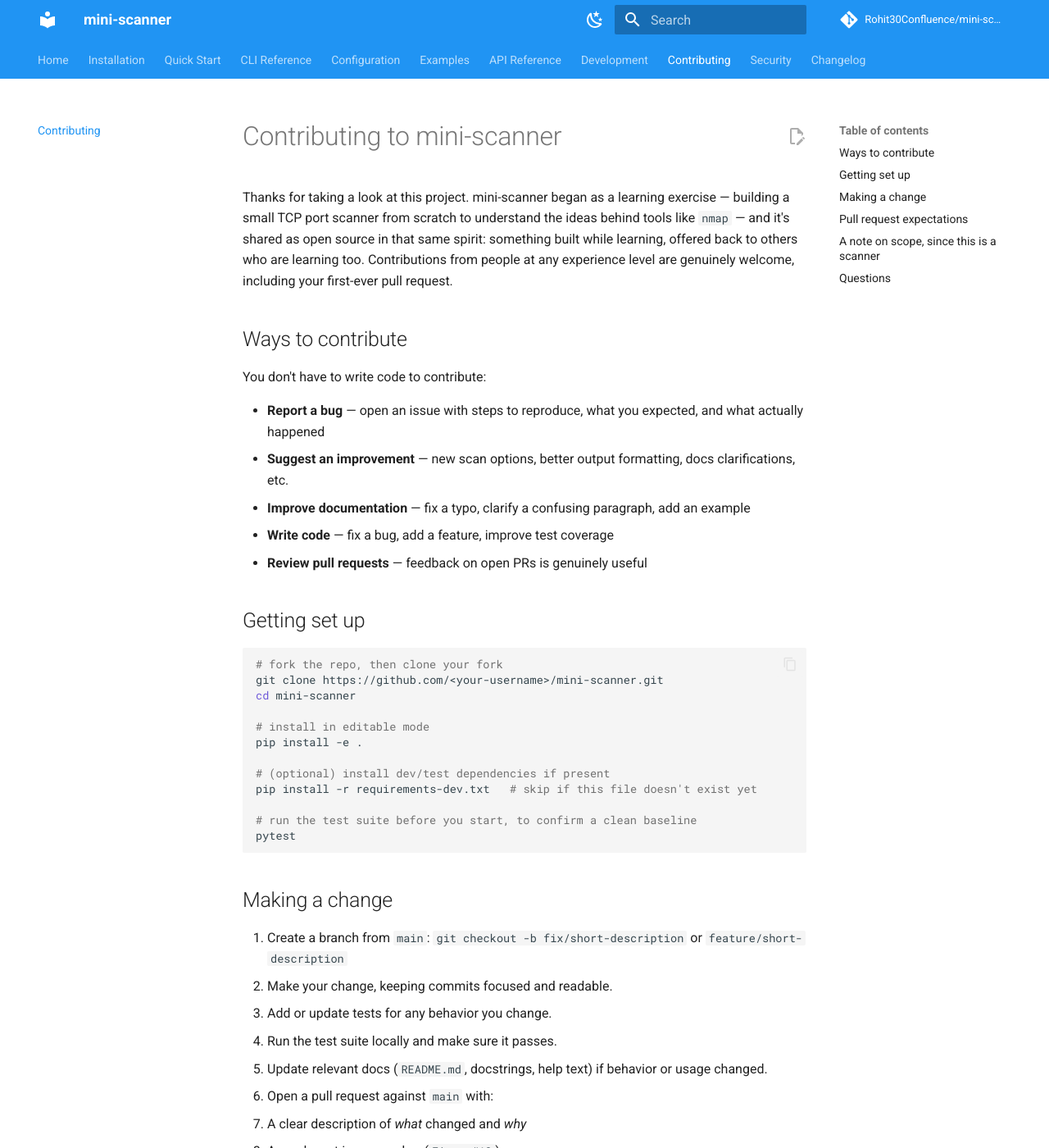
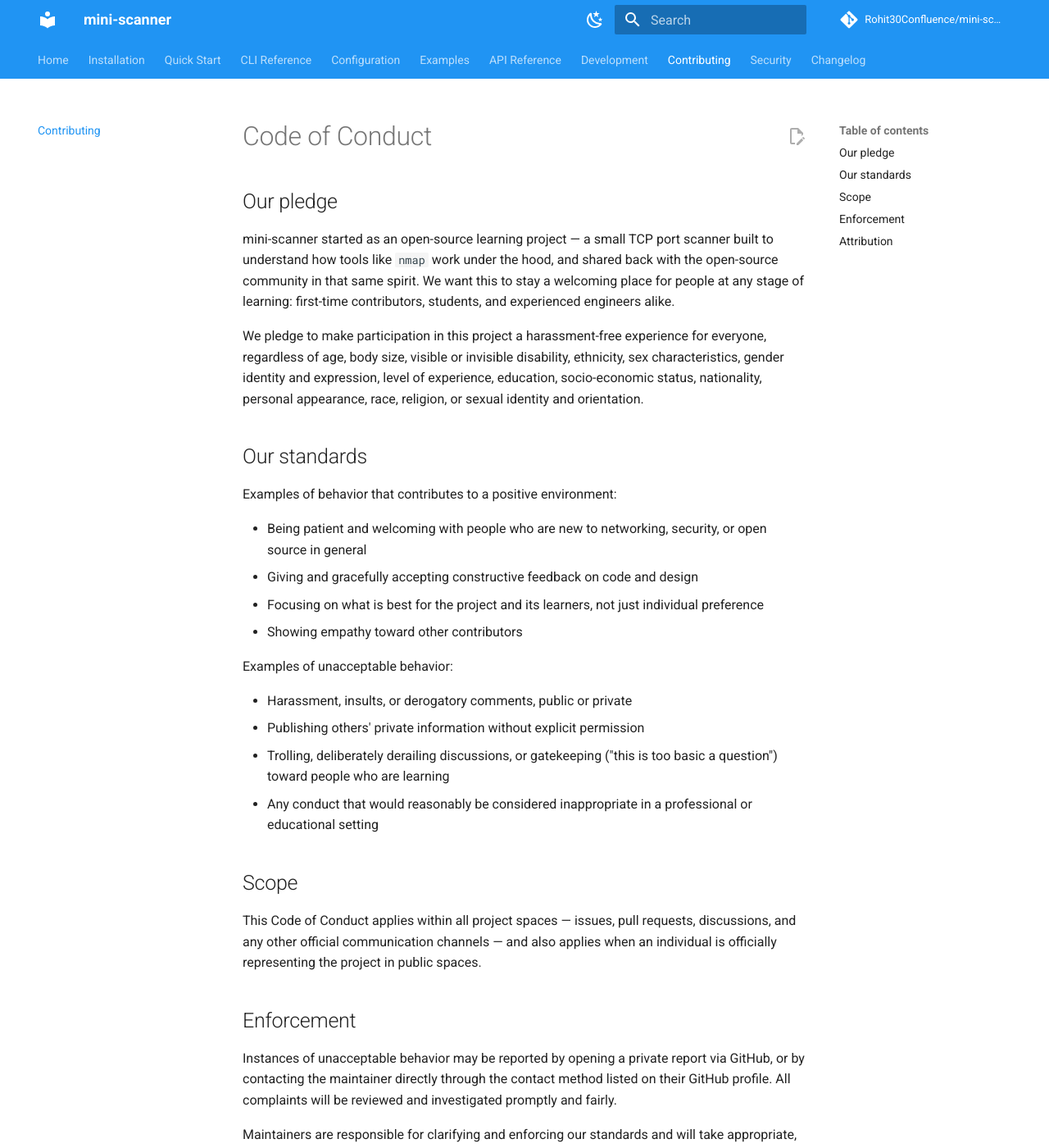
Before and after one commit to Rohit30Confluence/mini-scanner, an MkDocs documentation site: the page built from docs/contributing.md, in a window 1280 px wide and 1400 px high. Shown: the whole window at 82% size. Built offline with MkDocs 1.6.1 and Material for MkDocs 9.7.7, drawn with Linux system fonts in a browser that asks for light colours; comment, search, counter and statistics services are not loaded; some of the changed text lies outside the part shown.

Commit message:
Add Code of Conduct to contributing guidelines
Replaced contributing guidelines with a Code of Conduct to promote a welcoming environment and outline acceptable behavior.

````diff
--- a/docs/contributing.md
+++ b/docs/contributing.md
@@ -1,77 +1,58 @@
-# Contributing to mini-scanner
+# Code of Conduct
 
-Thanks for taking a look at this project. mini-scanner began as a
-learning exercise — building a small TCP port scanner from scratch to
-understand the ideas behind tools like `nmap` — and it's shared as open
-source in that same spirit: something built while learning, offered back
-to others who are learning too. Contributions from people at any
-experience level are genuinely welcome, including your first-ever pull
-request.
+## Our pledge
 
-## Ways to contribute
+mini-scanner started as an open-source learning project — a small TCP port
+scanner built to understand how tools like `nmap` work under the hood, and
+shared back with the open-source community in that same spirit. We want
+this to stay a welcoming place for people at any stage of learning:
+first-time contributors, students, and experienced engineers alike.
 
-You don't have to write code to contribute:
+We pledge to make participation in this project a harassment-free
+experience for everyone, regardless of age, body size, visible or invisible
+disability, ethnicity, sex characteristics, gender identity and expression,
+level of experience, education, socio-economic status, nationality, personal
+appearance, race, religion, or sexual identity and orientation.
 
-- **Report a bug** — open an issue with steps to reproduce, what you
-  expected, and what actually happened
-- **Suggest an improvement** — new scan options, better output formatting,
-  docs clarifications, etc.
-- **Improve documentation** — fix a typo, clarify a confusing paragraph,
-  add an example
-- **Write code** — fix a bug, add a feature, improve test coverage
-- **Review pull requests** — feedback on open PRs is genuinely useful
+## Our standards
 
-## Getting set up
+Examples of behavior that contributes to a positive environment:
 
-```bash
-# fork the repo, then clone your fork
-git clone https://github.com/<your-username>/mini-scanner.git
-cd mini-scanner
+- Being patient and welcoming with people who are new to networking,
+  security, or open source in general
+- Giving and gracefully accepting constructive feedback on code and design
+- Focusing on what is best for the project and its learners, not just
+  individual preference
+- Showing empathy toward other contributors
 
-# install in editable mode
-pip install -e .
+Examples of unacceptable behavior:
 
-# (optional) install dev/test dependencies if present
-pip install -r requirements-dev.txt   # skip if this file doesn't exist yet
+- Harassment, insults, or derogatory comments, public or private
+- Publishing others' private information without explicit permission
+- Trolling, deliberately derailing discussions, or gatekeeping ("this is
+  too basic a question") toward people who are learning
+- Any conduct that would reasonably be considered inappropriate in a
+  professional or educational setting
 
-# run the test suite before you start, to confirm a clean baseline
-pytest
-```
+## Scope
 
-## Making a change
+This Code of Conduct applies within all project spaces — issues, pull
+requests, discussions, and any other official communication channels — and
+also applies when an individual is officially representing the project in
+public spaces.
 
-1. Create a branch from `main`:
-   `git checkout -b fix/short-description` or `feature/short-description`
-2. Make your change, keeping commits focused and readable.
-3. Add or update tests for any behavior you change.
-4. Run the test suite locally and make sure it passes.
-5. Update relevant docs (`README.md`, docstrings, help text) if behavior
-   or usage changed.
-6. Open a pull request against `main` with:
-   - A clear description of *what* changed and *why*
-   - Any relevant issue number (`Fixes #12`)
-   - Before/after output if the change affects CLI behavior
+## Enforcement
 
-## Pull request expectations
+Instances of unacceptable behavior may be reported by opening a private
+report via GitHub, or by contacting the maintainer directly through the
+contact method listed on their GitHub profile. All complaints will be
+reviewed and investigated promptly and fairly.
 
-- Keep PRs focused — one logical change per PR is easier to review than a
-  bundle of unrelated fixes.
-- It's fine to open a draft PR early and ask for feedback before it's
-  finished — that's often the fastest way to learn the codebase.
-- Be responsive to review comments, but don't feel discouraged by them —
-  review is about the code, not a judgment of the contributor.
+Maintainers are responsible for clarifying and enforcing our standards and
+will take appropriate, fair corrective action in response to any behavior
+they deem inappropriate, threatening, offensive, or harmful.
 
-## A note on scope, since this is a scanner
+## Attribution
 
-Contributions that add scanning capability should stay focused on
-legitimate network diagnostics and security-education use cases (the same
-spirit as tools like `nmap`). Please don't submit changes intended to
-evade detection, spoof traffic, or otherwise aid unauthorized access to
-systems. See [SECURITY.md](SECURITY.md) for how we think about responsible
-use of this tool more broadly.
-
-## Questions
-
-If anything here is unclear, or you're not sure whether an idea fits the
-project, open an issue and ask before investing a lot of time — that's
-what issues are for, and no question is too basic.
+This Code of Conduct is adapted from the
+[Contributor Covenant](https://www.contributor-covenant.org), version 2.1.
````
